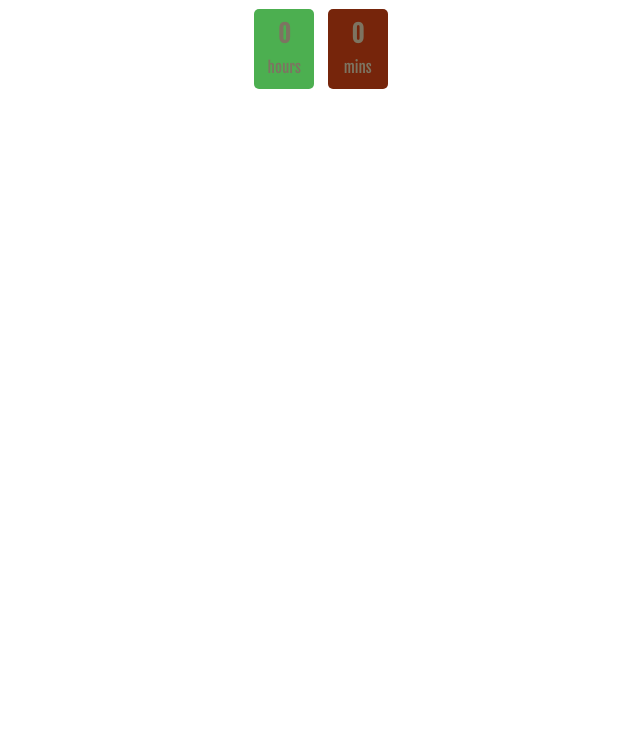
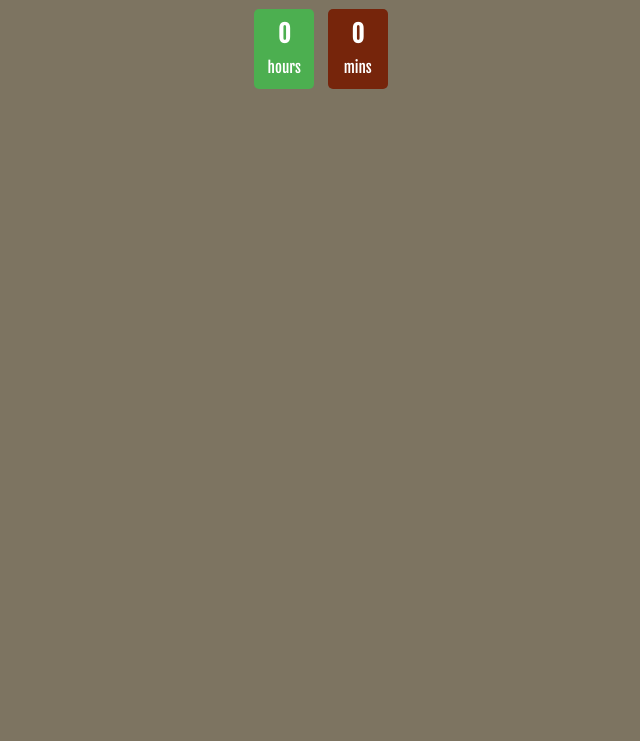
Before and after one commit to BeautifulInsitesInc/NotionWidget-work_hours_left, a plain HTML site: page index.html in a window 1280 px wide. Shown: the part 59-800 px from the top of the page, without its empty margins (314-954 px from the left). Drawn offline with Linux system fonts and the light colour scheme.

Commit message:
Color update

```diff
--- a/index.html
+++ b/index.html
@@ -11,12 +11,13 @@
         body{
             text-align: center;
             font-family: 'Fjalla One', sans-serif;
+            background-color: #7D7461;
 
         }
         .box{
             display: inline-block;
             display: inline-block;
-            color: #7D7461;
+            color: #ffff;
             background-color: #191919;
             padding: 10px;
             border-radius: 5px;
```
